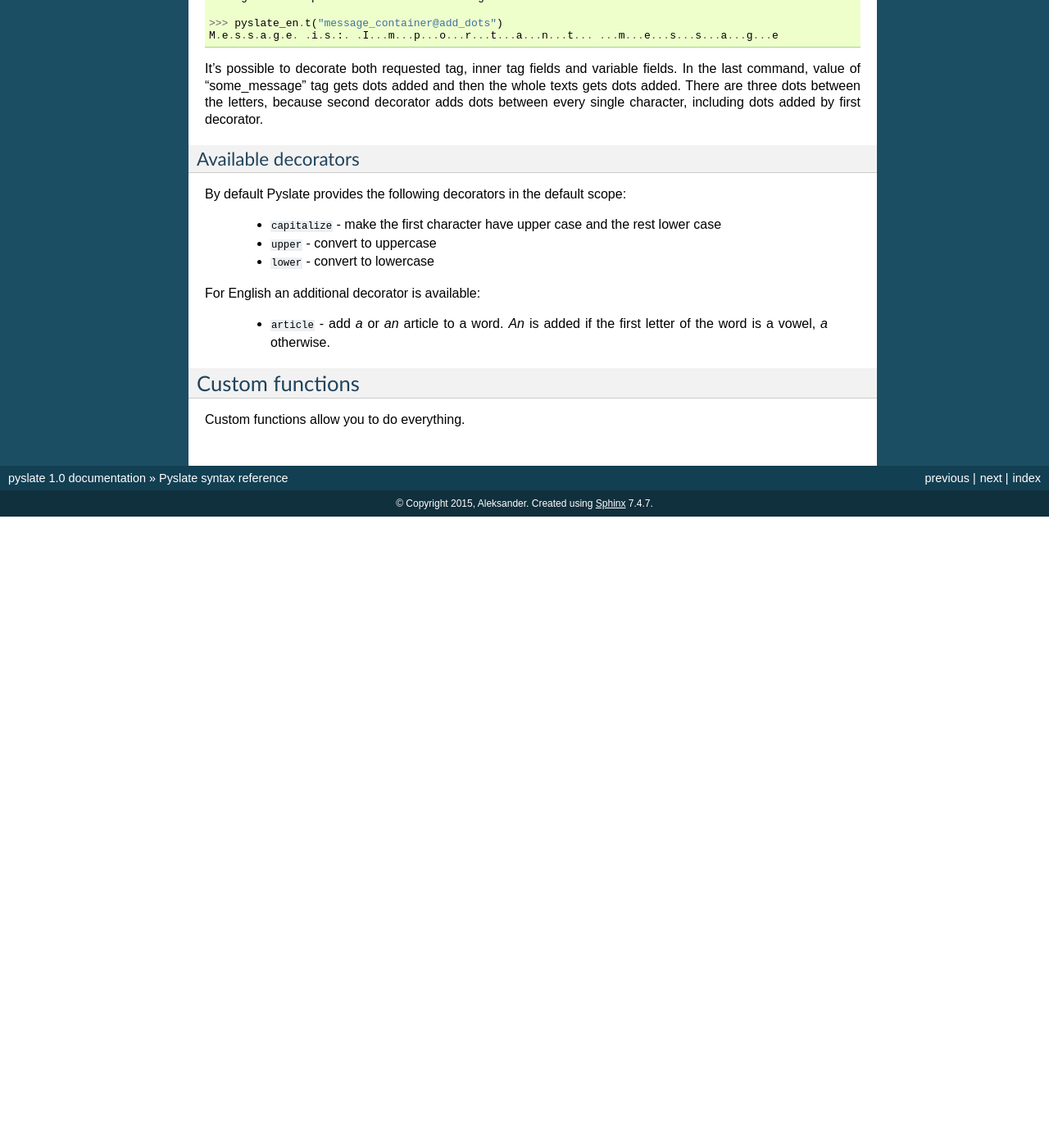
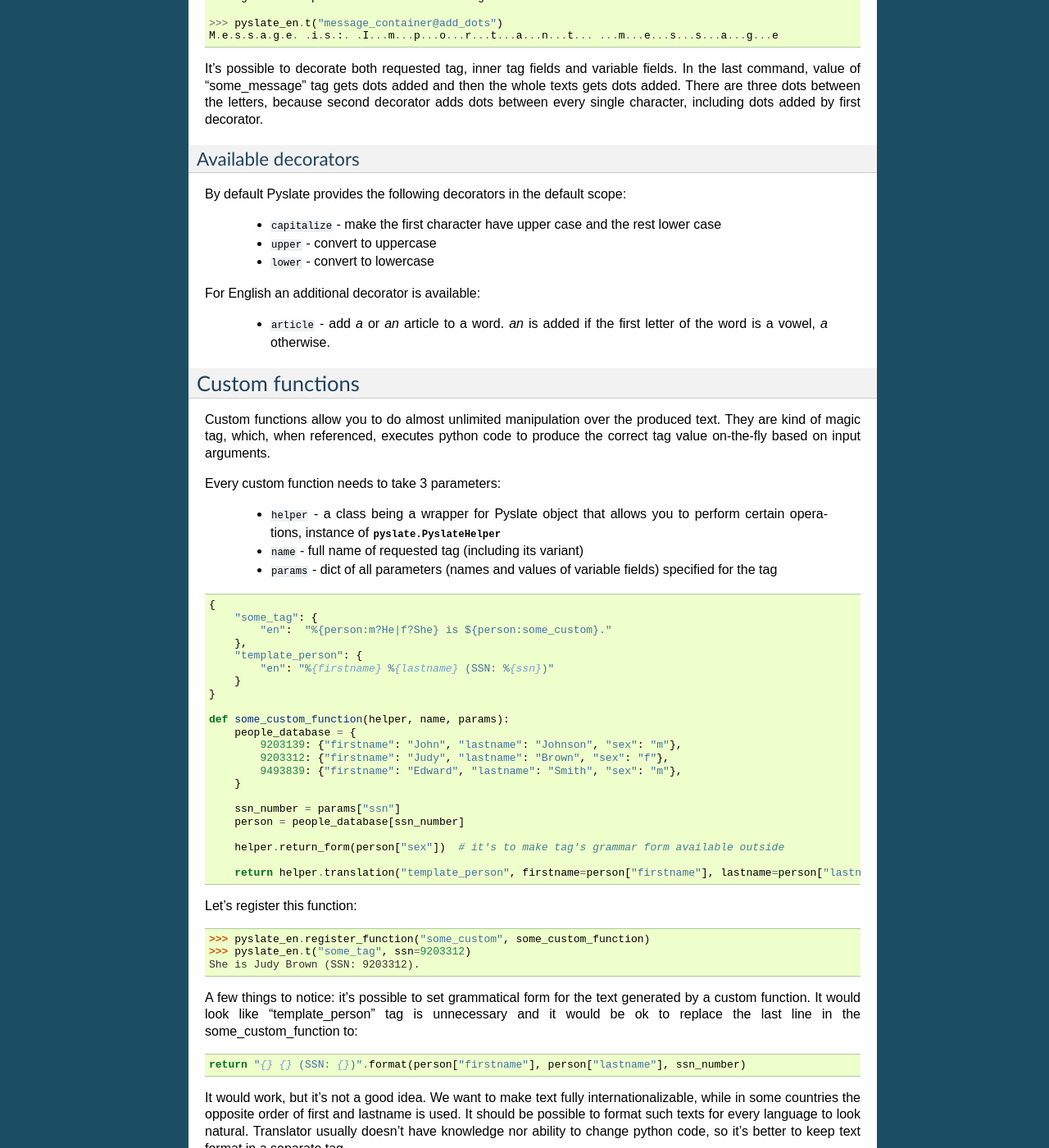
Before and after one commit to alchrabas/pyslate, a Sphinx documentation site: the page built from docs/user-reference.rst, in a window 1280 px wide and 1400 px high, scrolled down 813 px. Shown: the whole window at 82% size. Built offline with Sphinx 7.4.7, drawn with Linux system fonts in a browser that asks for light colours; before the commit the page ends 1443 px from its top, so only the background shows below that; some of the changed text lies outside the part shown.

Commit message:
added documentation for custom functions

```diff
--- a/docs/user-reference.rst
+++ b/docs/user-reference.rst
@@ -71,9 +71,80 @@ By default Pyslate provides the following decorators in the default scope:
 
 For English an additional decorator is available:
 
- - ``article`` - add *a* or *an* article to a word. *An* is added if the first letter of the word is a vowel, *a* otherwise.
+ - ``article`` - add *a* or *an* article to a word. *an* is added if the first letter of the word is a vowel, *a* otherwise.
 
 
 Custom functions
 ----------------
-Custom functions allow you to do everything.
+Custom functions allow you to do almost unlimited manipulation over the produced text.
+They are kind of magic tag, which, when referenced, executes python code
+to produce the correct tag value on-the-fly based on input arguments.
+
+Every custom function needs to take 3 parameters:
+
+ - ``helper`` - a class being a wrapper for Pyslate object that allows you to perform certain operations, instance of :py:class:`pyslate.PyslateHelper <pyslate.pyslate.PyslateHelper>`
+ - ``name`` - full name of requested tag (including its variant)
+ - ``params`` - dict of all parameters (names and values of variable fields) specified for the tag
+
+::
+
+    {
+        "some_tag": {
+            "en":  "%{person:m?He|f?She} is ${person:some_custom}."
+        },
+        "template_person": {
+            "en": "%{firstname} %{lastname} (SSN: %{ssn})"
+        }
+    }
+
+    def some_custom_function(helper, name, params):
+        people_database = {
+            9203139: {"firstname": "John", "lastname": "Johnson", "sex": "m"},
+            9203312: {"firstname": "Judy", "lastname": "Brown", "sex": "f"},
+            9493839: {"firstname": "Edward", "lastname": "Smith", "sex": "m"},
+        }
+
+        ssn_number = params["ssn"]
+        person = people_database[ssn_number]
+
+        helper.return_form(person["sex"])  # it's to make tag's grammar form available outside
+
+        return helper.translation("template_person", firstname=person["firstname"], lastname=person["lastname"], ssn=ssn_number)
+
+Let's register this function:
+
+::
+
+    >>> pyslate_en.register_function("some_custom", some_custom_function)
+    >>> pyslate_en.t("some_tag", ssn=9203312)
+    She is Judy Brown (SSN: 9203312).
+
+A few things to notice: it's possible to set grammatical form for the text generated by a custom function.
+It would look like "template_person" tag is unnecessary and it would be ok to replace the last line in the some_custom_function to:
+
+::
+
+    return "{} {} (SSN: {})".format(person["firstname"], person["lastname"], ssn_number)
+
+
+It would work, but it's not a good idea. We want to make text fully internationalizable, while in some countries the opposite order of first and lastname is used.
+It should be possible to format such texts for every language to look natural.
+Translator usually doesn't have knowledge nor ability to change python code, so it's better to keep text format in a separate tag.
+
+
+'params' argument contains a full dict of key-value pairs consisting of: explicit parameters, context parameters
+and special parameters (e.g. *tag_v*), so they are all available in the function body.
+
+Let's see it in another example, where func_print_all displays full name of called pseudo-tag and all its parameters:
+
+::
+
+    def func_print_all(helper, name, params):
+        return name + " | " + str(params)
+
+    >>> pyslate_en = Pyslate("en", backend=JsonBackend("translations.json"))
+    >>> pyslate_en.register_function("print_all", func_print_all)
+    >>> pyslate_en.context = {"name": "John", "age": 18}
+
+    >>> pyslate_en.t("print_all#f", arg1=True, arg2="help me")
+    "print_all#f | {'arg1': True, 'age': 18, 'tag_v': 'f', 'name': 'John', 'arg2': 'help me'}"
```
